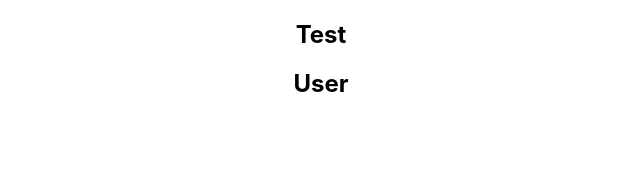
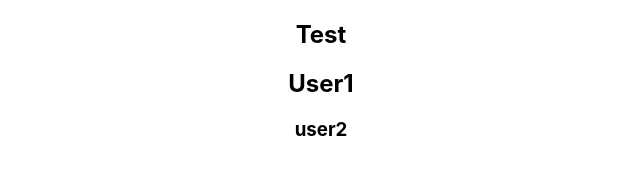
Before and after one commit to YogeshwaranTR/makaley, a React (Create React App) app: page / in a window 1280 px wide. Shown: the top 191 px of the page, without its empty margins (319-959 px from the left). Built offline with nearby package versions, Linux system fonts and the light colour scheme.

Commit message:
app.js will be changed

```diff
--- a/src/App.js
+++ b/src/App.js
@@ -4,7 +4,8 @@ function App() {
   return (
     <div className="App">
     <h2>Test</h2>
-    <h2>User</h2>
+    <h2>User1</h2>
+    <h3>user2</h3>
     </div>
   );
 }
```
